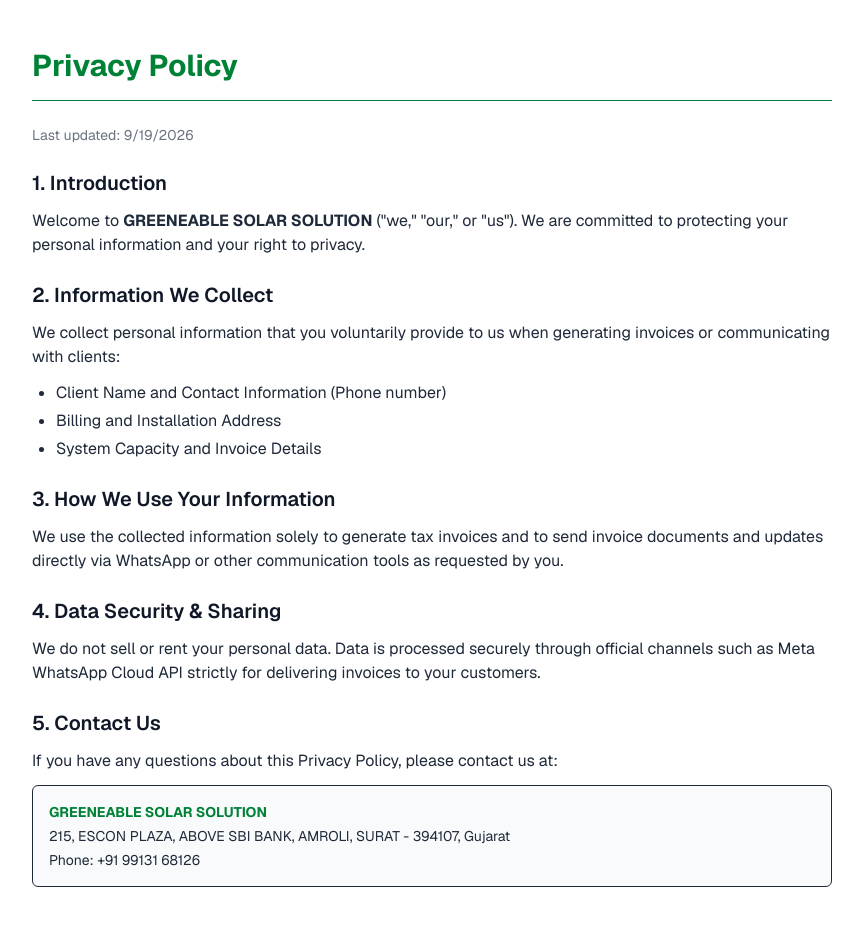
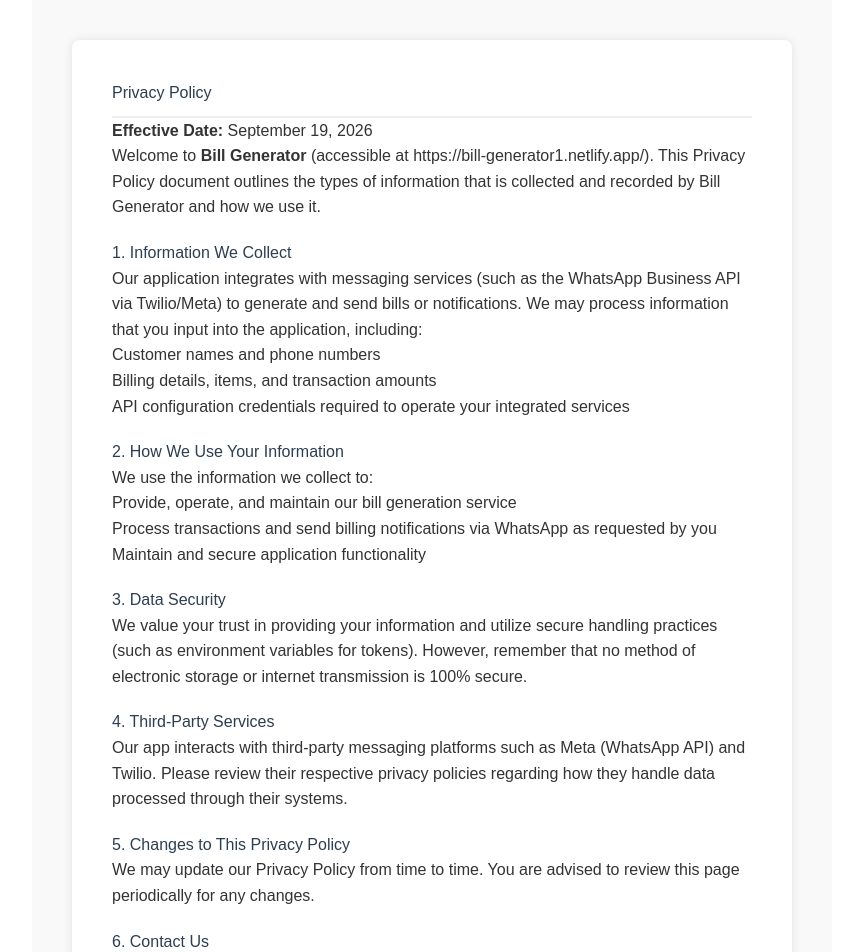
Before and after one commit to dhruvishrudraminfosys-cell/bill-next, a Next.js app: page /privacy-policy in a window 1280 px wide. Shown: the top 952 px of the page, without its empty margins (208-1071 px from the left). Built offline with nearby package versions, Linux system fonts and the light colour scheme.

Commit message:
privacy-policy add

```diff
--- a/app/privacy-policy/page.tsx
+++ b/app/privacy-policy/page.tsx
@@ -1,53 +1,40 @@
 export default function PrivacyPolicy() {
   return (
-    <main className="max-w-4xl mx-auto p-6 md:p-12 space-y-6 text-gray-800 font-sans">
-      <h1 className="text-3xl font-bold border-b pb-4 text-green-700">Privacy Policy</h1>
-      <p className="text-sm text-gray-500">Last updated: {new Date().toLocaleDateString()}</p>
+    <main style={{ fontFamily: "Arial, sans-serif", lineHeight: "1.6", color: "#333", maxWidth: "800px", margin: "0 auto", padding: "40px", backgroundColor: "#f9f9f9", minHeight: "100vh" }}>
+      <div style={{ background: "#fff", padding: "40px", borderRadius: "8px", boxShadow: "0 0 10px rgba(0,0,0,0.1)" }}>
+        <h1 style={{ color: "#2c3e50", borderBottom: "2px solid #eee", paddingBottom: "10px" }}>Privacy Policy</h1>
+        <p><strong>Effective Date:</strong> September 19, 2026</p>
 
-      <section className="space-y-3">
-        <h2 className="text-xl font-semibold text-gray-900">1. Introduction</h2>
-        <p>
-          Welcome to <strong>GREENEABLE SOLAR SOLUTION</strong> (&quot;we,&quot; &quot;our,&quot; or &quot;us&quot;). We are committed to protecting your personal information and your right to privacy.
-        </p>
-      </section>
+        <p>Welcome to <strong>Bill Generator</strong> (accessible at <a href="https://bill-generator1.netlify.app/" target="_blank" rel="noopener noreferrer">https://bill-generator1.netlify.app/</a>). This Privacy Policy document outlines the types of information that is collected and recorded by Bill Generator and how we use it.</p>
 
-      <section className="space-y-3">
-        <h2 className="text-xl font-semibold text-gray-900">2. Information We Collect</h2>
-        <p>
-          We collect personal information that you voluntarily provide to us when generating invoices or communicating with clients:
-        </p>
-        <ul className="list-disc pl-6 space-y-1">
-          <li>Client Name and Contact Information (Phone number)</li>
-          <li>Billing and Installation Address</li>
-          <li>System Capacity and Invoice Details</li>
+        <h2 style={{ color: "#2c3e50", marginTop: "20px" }}>1. Information We Collect</h2>
+        <p>Our application integrates with messaging services (such as the WhatsApp Business API via Twilio/Meta) to generate and send bills or notifications. We may process information that you input into the application, including:</p>
+        <ul>
+          <li>Customer names and phone numbers</li>
+          <li>Billing details, items, and transaction amounts</li>
+          <li>API configuration credentials required to operate your integrated services</li>
         </ul>
-      </section>
 
-      <section className="space-y-3">
-        <h2 className="text-xl font-semibold text-gray-900">3. How We Use Your Information</h2>
-        <p>
-          We use the collected information solely to generate tax invoices and to send invoice documents and updates directly via WhatsApp or other communication tools as requested by you.
-        </p>
-      </section>
+        <h2 style={{ color: "#2c3e50", marginTop: "20px" }}>2. How We Use Your Information</h2>
+        <p>We use the information we collect to:</p>
+        <ul>
+          <li>Provide, operate, and maintain our bill generation service</li>
+          <li>Process transactions and send billing notifications via WhatsApp as requested by you</li>
+          <li>Maintain and secure application functionality</li>
+        </ul>
 
-      <section className="space-y-3">
-        <h2 className="text-xl font-semibold text-gray-900">4. Data Security & Sharing</h2>
-        <p>
-          We do not sell or rent your personal data. Data is processed securely through official channels such as Meta WhatsApp Cloud API strictly for delivering invoices to your customers.
-        </p>
-      </section>
+        <h2 style={{ color: "#2c3e50", marginTop: "20px" }}>3. Data Security</h2>
+        <p>We value your trust in providing your information and utilize secure handling practices (such as environment variables for tokens). However, remember that no method of electronic storage or internet transmission is 100% secure.</p>
 
-      <section className="space-y-3">
-        <h2 className="text-xl font-semibold text-gray-900">5. Contact Us</h2>
-        <p>
-          If you have any questions about this Privacy Policy, please contact us at:
-        </p>
-        <div className="bg-gray-50 p-4 rounded-md border text-sm space-y-1">
-          <p className="font-bold text-green-700">GREENEABLE SOLAR SOLUTION</p>
-          <p>215, ESCON PLAZA, ABOVE SBI BANK, AMROLI, SURAT - 394107, Gujarat</p>
-          <p>Phone: +91 99131 68126</p>
-        </div>
-      </section>
+        <h2 style={{ color: "#2c3e50", marginTop: "20px" }}>4. Third-Party Services</h2>
+        <p>Our app interacts with third-party messaging platforms such as Meta (WhatsApp API) and Twilio. Please review their respective privacy policies regarding how they handle data processed through their systems.</p>
+
+        <h2 style={{ color: "#2c3e50", marginTop: "20px" }}>5. Changes to This Privacy Policy</h2>
+        <p>We may update our Privacy Policy from time to time. You are advised to review this page periodically for any changes.</p>
+
+        <h2 style={{ color: "#2c3e50", marginTop: "20px" }}>6. Contact Us</h2>
+        <p>If you have any questions or suggestions about our Privacy Policy, you can reach out via our website at <a href="https://bill-generator1.netlify.app/" target="_blank" rel="noopener noreferrer">https://bill-generator1.netlify.app/</a>.</p>
+      </div>
     </main>
   );
 }
```
